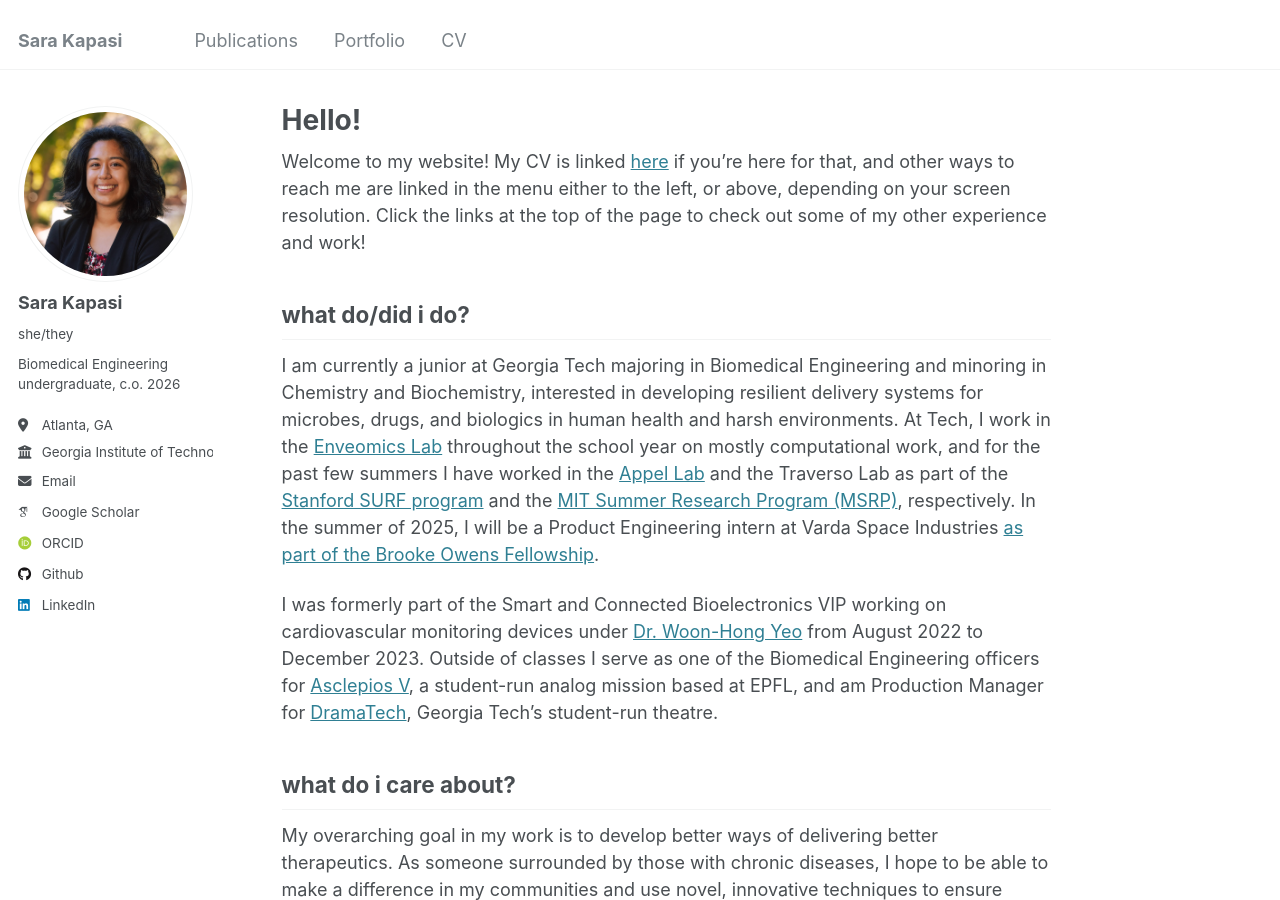
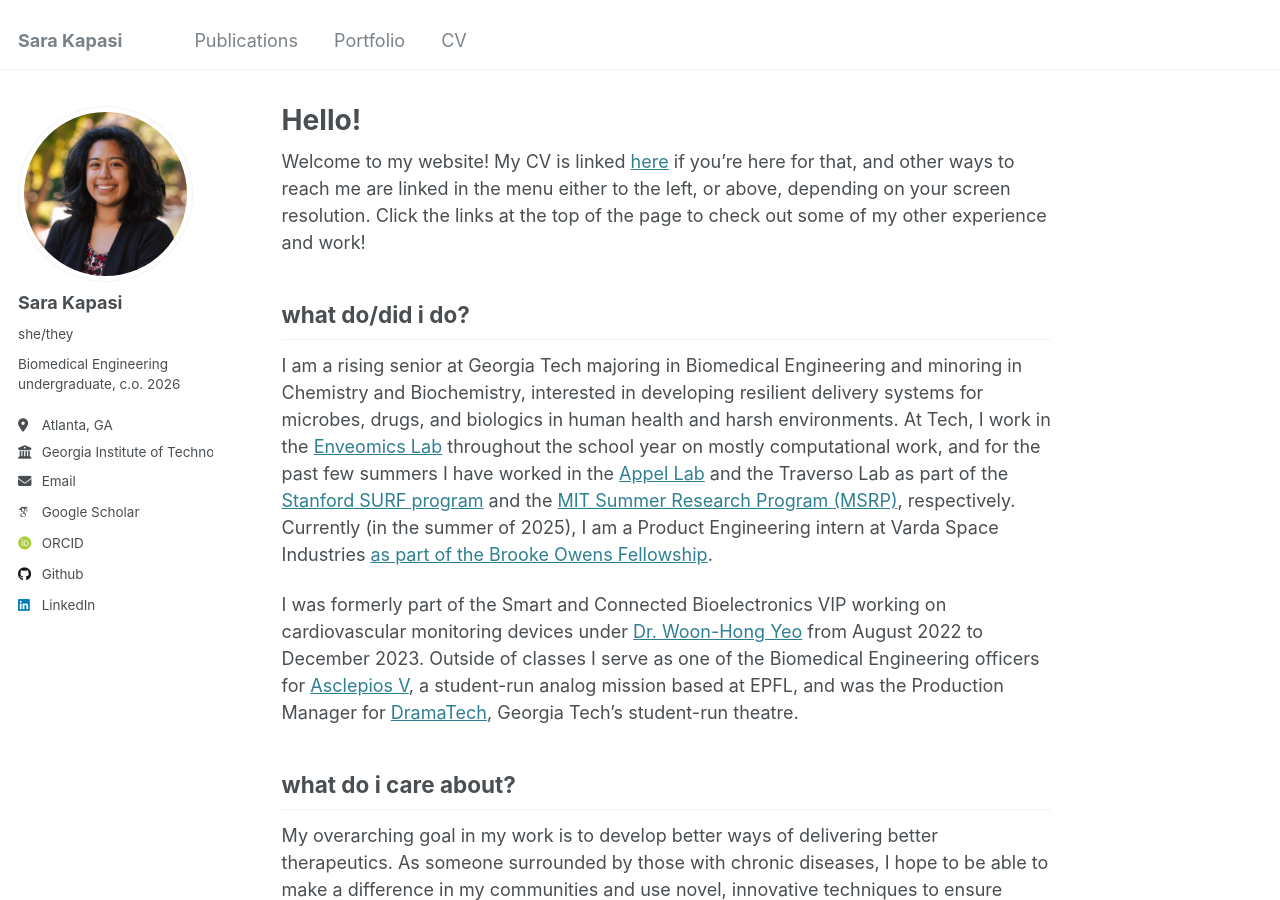
Before and after one commit to sarakapasi/sarakapasi.github.io, a Jekyll site: the page built from _pages/about.md, in a window 1280 px wide and 900 px high. Built offline with Jekyll 4.4.1, drawn with Linux system fonts in a browser that asks for light colours; some web fonts are replaced.

Commit message:
Update about.md
Time updates

```diff
--- a/_pages/about.md
+++ b/_pages/about.md
@@ -11,9 +11,9 @@ Welcome to my website! My CV is linked [here](https://sarakapasi.github.io/cv/)
 
 what do/did i do?
 ------
-I am currently a junior at Georgia Tech majoring in Biomedical Engineering and minoring in Chemistry and Biochemistry, interested in developing resilient delivery systems for microbes, drugs, and biologics in human health and harsh environments. At Tech, I work in the [Enveomics Lab](https://enve-omics.gatech.edu/people/) throughout the school year on mostly computational work, and for the past few summers I have worked in the [Appel Lab](https://www.supramolecularbiomaterials.com/) and the Traverso Lab as part of the [Stanford SURF program](https://engineering.stanford.edu/students-academics/equity-and-inclusion-initiatives/prospective-graduate-programs/summer) and the [MIT Summer Research Program (MSRP)](https://oge.mit.edu/msrp/profiles/sara-kapasi/), respectively. In the summer of 2025, I will be a Product Engineering intern at Varda Space Industries [as part of the Brooke Owens Fellowship](https://www.brookeowensfellowship.org/sara-kapasi).
+I am a rising senior at Georgia Tech majoring in Biomedical Engineering and minoring in Chemistry and Biochemistry, interested in developing resilient delivery systems for microbes, drugs, and biologics in human health and harsh environments. At Tech, I work in the [Enveomics Lab](https://enve-omics.gatech.edu/people/) throughout the school year on mostly computational work, and for the past few summers I have worked in the [Appel Lab](https://www.supramolecularbiomaterials.com/) and the Traverso Lab as part of the [Stanford SURF program](https://engineering.stanford.edu/students-academics/equity-and-inclusion-initiatives/prospective-graduate-programs/summer) and the [MIT Summer Research Program (MSRP)](https://oge.mit.edu/msrp/profiles/sara-kapasi/), respectively. Currently (in the summer of 2025), I am a Product Engineering intern at Varda Space Industries [as part of the Brooke Owens Fellowship](https://www.brookeowensfellowship.org/sara-kapasi).
 
-I was formerly part of the Smart and Connected Bioelectronics VIP working on cardiovascular monitoring devices under [Dr. Woon-Hong Yeo](https://www.yeolabgatech.com/) from August 2022 to December 2023. Outside of classes I serve as one of the Biomedical Engineering officers for [Asclepios V](https://asclepios.ch/), a student-run analog mission based at EPFL, and am Production Manager for [DramaTech](https://dramatech.org/), Georgia Tech's student-run theatre.
+I was formerly part of the Smart and Connected Bioelectronics VIP working on cardiovascular monitoring devices under [Dr. Woon-Hong Yeo](https://www.yeolabgatech.com/) from August 2022 to December 2023. Outside of classes I serve as one of the Biomedical Engineering officers for [Asclepios V](https://asclepios.ch/), a student-run analog mission based at EPFL, and was the Production Manager for [DramaTech](https://dramatech.org/), Georgia Tech's student-run theatre.
 
 what do i care about?
 ------
```
